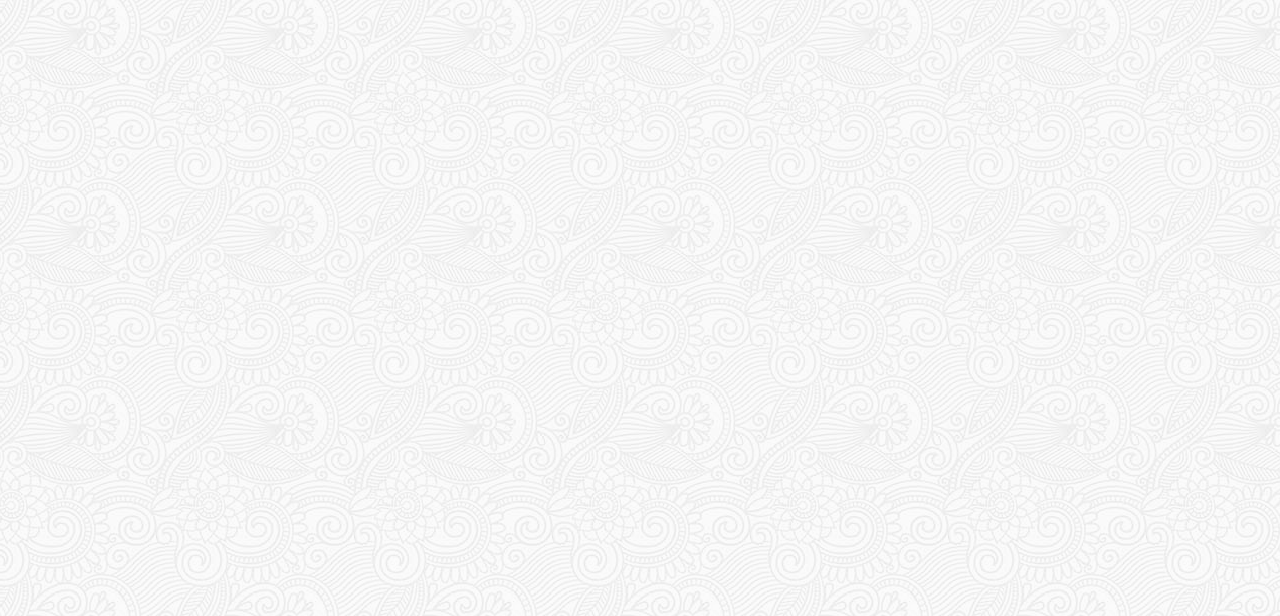
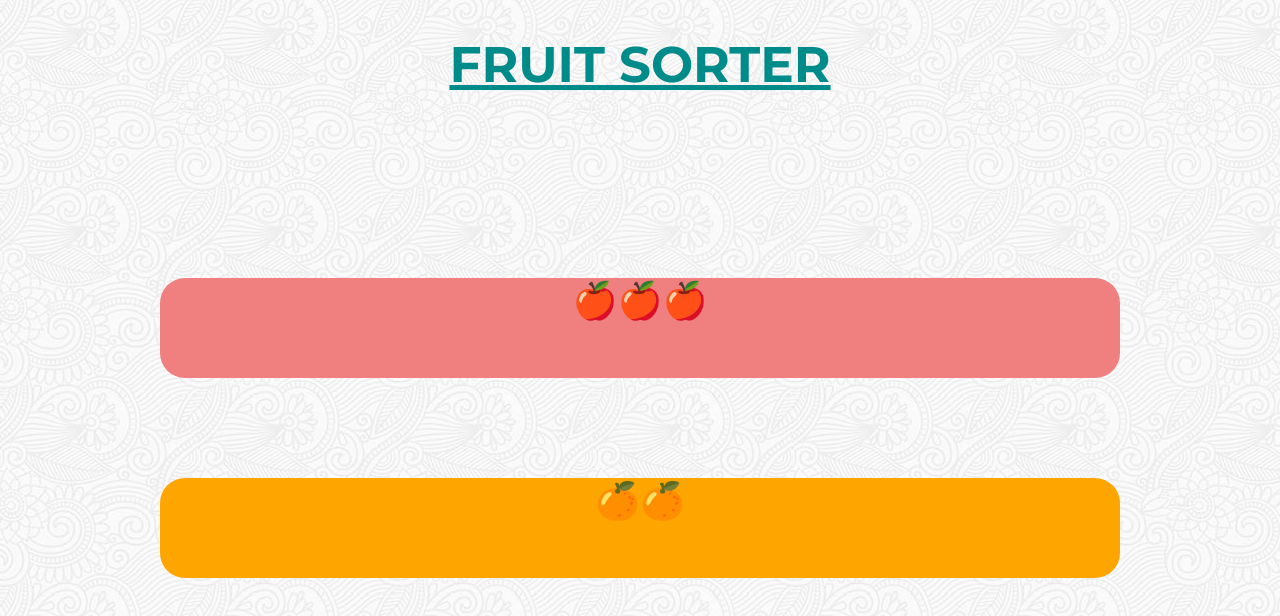
Before and after one commit to AntReyn12/sorting-fruits, a plain HTML site: page index.html in a window 1280 px wide. Shown: the top 616 px of the page. Drawn offline with Linux system fonts and the light colour scheme.

Commit message:
made a project where a fruit is sorted using a function

```diff
--- a/css/style.css
+++ b/css/style.css
@@ -8,50 +8,36 @@ body {
   /* Background image from http://subtlepatterns.com/ */
   text-align: center;
   font-family: "Montserrat", sans-serif;
-  color: DimGray;
 }
 
 h1 {
-  color: tomato;
+  color: darkcyan;
+  text-decoration: underline;
+  font-size: 50px;
 }
 
-h2 {
-  color: Salmon;
+.container {
+  display: flex;
+  align-items: center;
+  justify-content: center;
+  flex-direction: column;
+  font-size: 36px;
 }
 
-a.email {
-  color: DarkSeaGreen;
-  text-decoration: none;
+#apple-shelf {
+  width: 75%;
+  background-color: lightcoral;
+  border-radius: 25px;
+  height: 100px;
+  margin-top: 150px;
+  margin-bottom: 50px;
 }
 
-h1.name {
-  margin-bottom: 0px;
-  border: 10px solid tomato;
-  padding: 30px;
-  display: inline;
+#orange-shelf {
+  width: 75%;
+  background-color: orange;
+  border-radius: 25px;
+  height: 100px;
+  margin-bottom: 150px;
+  margin-top: 50px;
 }
-
-#wrapper {
-  margin-top: 150px;
-}
-
-h2.title {
-  margin-top: 40px;
-  padding: 30px;
-}
-.phone-number {
-  color: DarkSeaGreen;
-}
-/* -------------- Quote Styles ------------*/
-.inspirational-quote {
-  font-style: italic;
-  font-size: 20px;
-  margin-top: 50px;
-  line-height: 30px;
-}
-
-.line-break {
-  border: 1px solid grey;
-  margin: 30px auto;
-  width: 50%;
-}
--- a/index.html
+++ b/index.html
@@ -12,6 +12,10 @@
   </head>
 
   <body>
-    <header></header>
+    <div class="container">
+      <h1>FRUIT SORTER</h1>
+      <div id="apple-shelf"></div>
+      <div id="orange-shelf"></div>
+    </div>
   </body>
 </html>
--- a/index.js
+++ b/index.js
@@ -0,0 +1,15 @@
+let fruit = ["🍎", "🍊", "🍎", "🍎", "🍊"];
+let appleShelf = document.querySelector("#apple-shelf");
+let orangeShelf = document.querySelector("#orange-shelf");
+
+function sortFruit() {
+  for (let i = 0; i < fruit.length; i++) {
+    if (fruit[i] === "🍎") {
+      appleShelf.textContent += "🍎";
+    } else if (fruit[i] === "🍊") {
+      orangeShelf.textContent += "🍊";
+    }
+  }
+}
+
+sortFruit();
```
